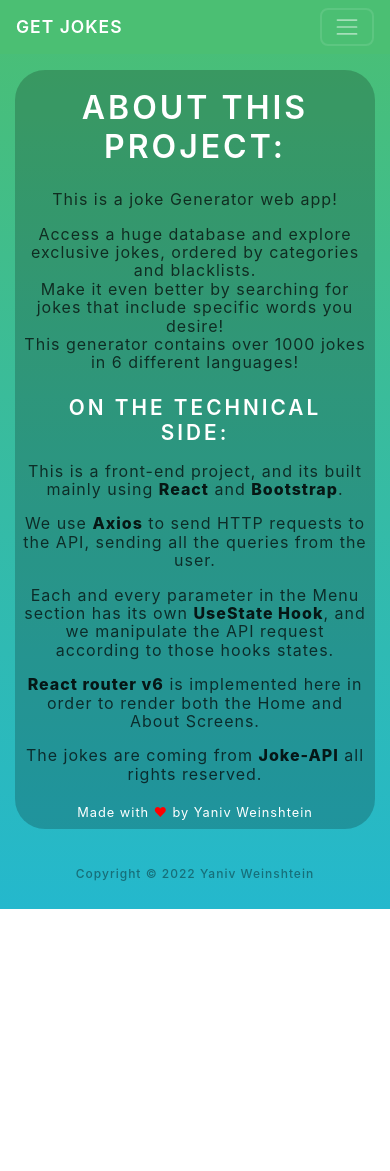
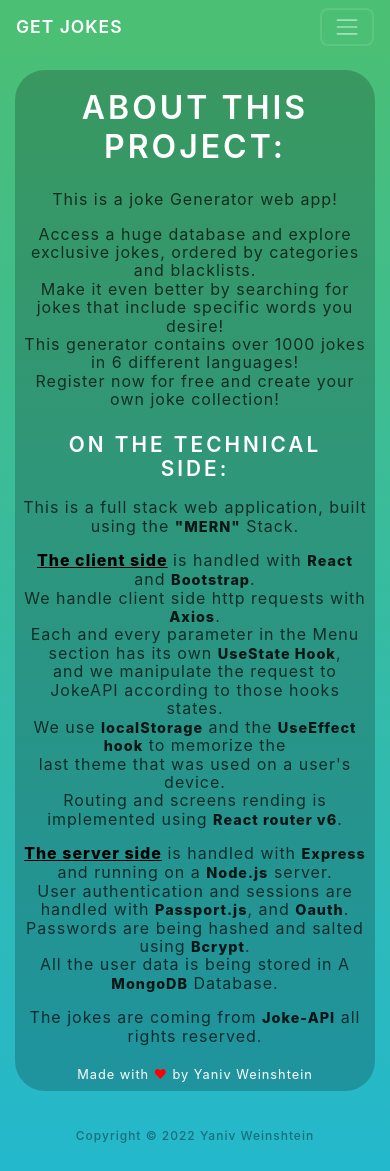
Before and after one commit to YanivWein24/Get-Jokes, a React (Create React App) app in the folder frontend/: page /About in a window 390 px wide. Before the commit the page ends 909 px from the top, so only its background shows below. Built offline with nearby package versions, Linux system fonts and the light colour scheme; no server answers.

Commit message:
Updated the About section

```diff
--- a/frontend/src/index.css
+++ b/frontend/src/index.css
@@ -396,7 +396,9 @@ option {
 
 .resetButton:active,
 .searchButton:active,
-.deleteButton:active {
+.deleteButton:active,
+.facebookLogin:active,
+.googleLogin:active {
   transform: scale(1.15);
 }
 
@@ -404,9 +406,7 @@ option {
 .deleteJokeButton:active,
 .returnHomeButton:active,
 .loginButton:active,
-.registerButton:active,
-.facebookLogin:active,
-.googleLogin:active {
+.registerButton:active {
   transform: scale(1.25);
 }
 
@@ -564,7 +564,7 @@ label form[action="Register"] {
 }
 
 .facebookLogin {
-  background-color: #203cf1;
+  background-color: #1153d9;
 }
 
 .googleLogin {
@@ -626,6 +626,21 @@ label form[action="Register"] {
 
 .about span {
   font-size: 1rem;
+}
+
+span.clientSide,
+span.serverSide {
+  color: var(--color-black);
+  text-decoration: underline;
+  font-weight: 800;
+  font-size: 1.1rem;
+  transition: all .7s ease-in-out;
+}
+
+#dark span.clientSide,
+#dark span.serverSide {
+  color: var(--color-white);
+  font-weight: 800;
 }
 
 .about-links {
@@ -763,6 +778,15 @@ footer {
     font-size: 0.8rem;
   }
 
+  span.clientSide,
+  span.serverSide {
+    font-size: 1rem;
+  }
+
+  .about-links {
+    font-size: .9rem;
+  }
+
   p span {
     font-weight: 1000;
   }
@@ -796,12 +820,6 @@ footer {
     font-weight: 700;
   }
 
-
-  .likeButton:active,
-  .deleteJokeButton:active {
-    transform: scale(1.15);
-  }
-
   .resetButton:hover,
   .searchButton:hover,
   .deleteButton:hover,
@@ -812,6 +830,7 @@ footer {
 
   .resetButton:active,
   .searchButton:active,
+  .likeButton:active,
   .deleteJokeButton:active {
     transform: scale(1.15);
   }
--- a/frontend/src/screens/About.js
+++ b/frontend/src/screens/About.js
@@ -9,13 +9,24 @@ const About = () => {
                 <p>This is a joke Generator web app!</p>
                 <p>Access a huge database and explore exclusive jokes, ordered by categories and blacklists.<br />
                     Make it even better by searching for jokes that include specific words you desire!<br />
-                    This generator contains over 1000 jokes in 6 different languages!</p>
+                    This generator contains over 1000 jokes in 6 different languages!<br />
+                    Register now for free and create your own joke collection!
+                </p>
 
                 <h2>On the technical side:</h2>
-                <p>This is a front-end project, and its built mainly using <a href="https://reactjs.org/" className="about-links">React</a> and <a href="https://getbootstrap.com/" className="about-links">Bootstrap</a>. </p>
-                <p>We use <a href="https://www.npmjs.com/package/axios" className="about-links">Axios</a> to send HTTP requests to the API, sending all the queries from the user.</p>
-                <p>Each and every parameter in the Menu section has its own <a href="https://reactjs.org/docs/hooks-state.html" className="about-links">UseState Hook</a>, and we manipulate the API request according to those hooks states.</p>
-                <p><a href="https://reactrouter.com/" className="about-links">React router v6</a> is implemented here in order to render both the Home and About Screens. </p>
+                <p>This is a full stack web application, built using the <a href="https://www.geeksforgeeks.org/mern-stack/" className="about-links">"MERN"</a> Stack. </p>
+                <p><span className="clientSide">The client side</span> is handled with <a href="https://reactjs.org/" className="about-links">React</a> and <a href="https://getbootstrap.com/" className="about-links">Bootstrap</a>.<br />
+                    We handle client side http requests with <a href="https://www.npmjs.com/package/axios" className="about-links">Axios</a>.<br />
+                    Each and every parameter in the Menu section has its own <a href="https://reactjs.org/docs/hooks-state.html" className="about-links">UseState Hook</a>,<br />
+                    and we manipulate the request to JokeAPI according to those hooks states.<br />
+                    We use <a href="https://www.w3schools.com/jsref/prop_win_localstorage.asp" className="about-links">localStorage</a> and the <a href="https://reactjs.org/docs/hooks-effect.html" className="about-links">UseEffect hook</a> to memorize the<br />last theme that was used on a user's device.<br />
+                    Routing and screens rending is implemented using <a href="https://reactrouter.com/" className="about-links">React router v6</a>.</p>
+                <p>
+                    <span className="serverSide">The server side</span> is handled with <a href="https://expressjs.com/" className="about-links">Express</a> and running on a <a href="https://nodejs.org/" className="about-links">Node.js</a> server.<br />
+                    User authentication and sessions are handled with <a href="https://www.passportjs.org/" className="about-links">Passport.js</a>, and <a href="https://www.passportjs.org/packages/passport-google-oauth20/" className="about-links">Oauth</a>.<br />
+                    Passwords are being hashed and salted using <a href="https://www.npmjs.com/package/bcrypt" className="about-links">Bcrypt</a>.<br />
+                    All the user data is being stored in A <a href="https://mongodb.com" className="about-links">MongoDB</a> Database.
+                </p>
                 <p>The jokes are coming from <a href="http://sv443.net/jokeapi/v2/" className="about-links">Joke-API</a> all rights reserved.</p>
                 <span>Made with <span>❤</span> by Yaniv Weinshtein </span>
             </div>
--- a/frontend/src/screens/UserScreen.js
+++ b/frontend/src/screens/UserScreen.js
@@ -5,7 +5,7 @@ import { UserJoke, TwoPartUserJoke, EmptyUserJoke } from '../components/Joke'
 function UserScreen({ userData, isLightTheme }) {
 
     const emptyListCategory = <h1 style={{ fontSize: "1.5rem" }}>Its not funny here...</h1>
-    const emptyListJoke = <h1 style={{ fontSize: "1.3rem" }}>To add a joke to your collection press on the '<i className="fa-solid fa-heart"></i>Like' button beneath a joke</h1>
+    const emptyListJoke = <p style={{ fontSize: "1.3rem" }}>To add a joke to your collection press on the<br />'<i className="fa-solid fa-heart"></i>LIKE' button beneath a joke</p>
 
     return (
         <Container>
```
